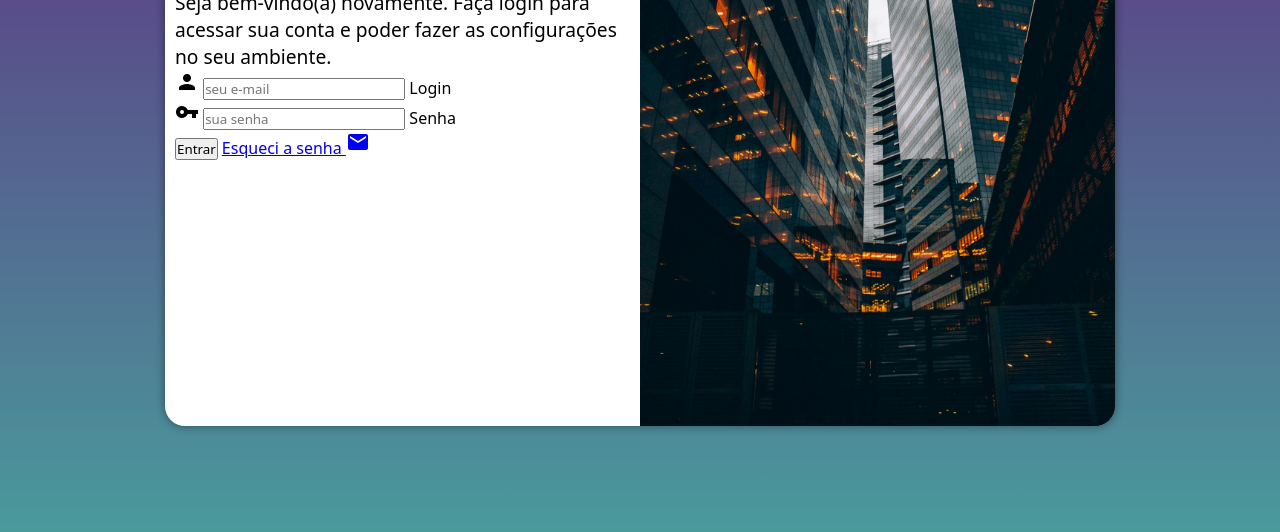
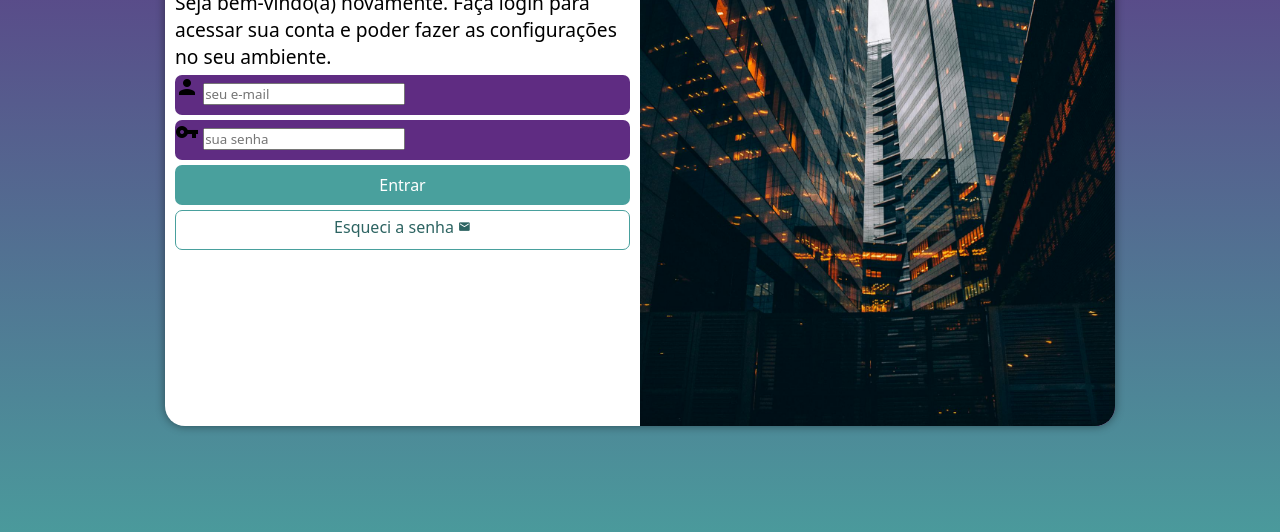
Before and after one commit to LeandroSimioni/projeto-login, a plain HTML site: page index.html in a window 1280 px wide. Shown: the part 224-756 px from the top of the page. Drawn offline with Linux system fonts and the light colour scheme.

Commit message:
atualizando

```diff
--- a/estilos/style.css
+++ b/estilos/style.css
@@ -64,3 +64,55 @@ div#formulario > h1 {
 div#formulario > p {
     font-size: 0.8em;
 }
+
+form > div.campo {
+    background-color: #5f2c82;
+    display: block;
+    width: 100%;
+    height: 40px;
+    border-radius: 7px;
+    margin: 5px 0px;
+}
+
+div.campo > label {
+    display: none;
+}
+
+form > input[type=submit] {
+    display: block;
+    font-size: 1em;
+    width: 100%;
+    height: 40px;
+    background-color: #49a09d;
+    color: white;
+    border: none;
+    border-radius: 7px;
+    cursor: pointer;
+}
+
+form > input[type=submit]:hover {
+    background-color: #255250;
+}
+
+form > a.botao {
+    display: block;
+    text-align: center;
+    font-size: 1em;
+    width: 100%;
+    height: 40px;
+    padding-top: 5px;
+    margin-top: 5px;
+    background-color: white;
+    color: #2d6462;
+    border: 1px solid #49a09d;
+    border-radius: 7px;
+    text-decoration: none;
+}
+
+form > a.botao:hover{
+    background-color: #6cd3cf;
+}
+
+form > a.botao > i {
+    font-size: 0.8em;
+}
--- a/index.html
+++ b/index.html
@@ -30,7 +30,8 @@
                         <label for="isenha">Senha</label>
                     </div>
                     <input type="submit" value="Entrar">
-                    <a href="esqueci.html">Esqueci a senha <i class="material-icons">mail</i>
+                    <a href="esqueci.html" class="botao">
+                        Esqueci a senha <i class="material-icons">mail</i>
 
                     </a>
                 </form>
```
